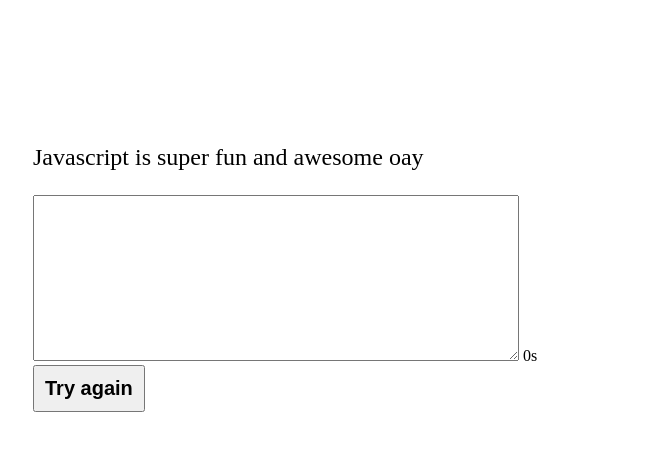
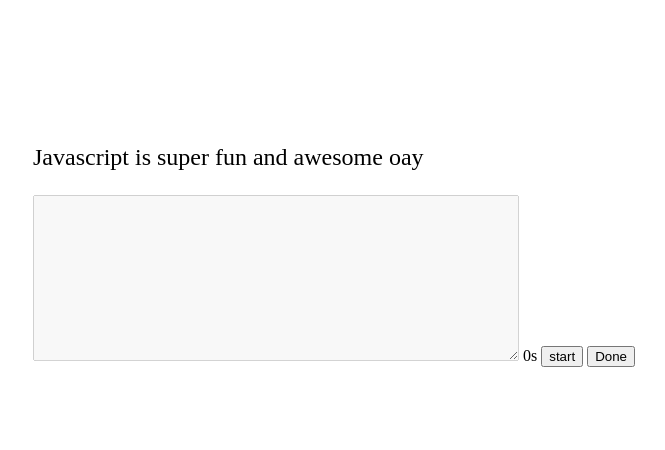
Before and after one commit to Sahilkhanbk/typing-speed-tester, a plain HTML site: page index.html in a window 1280 px wide. Shown: the whole page, without its empty margins (615-1280 px from the left). Drawn offline with Linux system fonts and the light colour scheme.

Commit message:
Update index.html

```diff
--- a/index.html
+++ b/index.html
@@ -13,9 +13,11 @@
     <div class="container">
 
         <p id="target"> Javascript is super fun and awesome oay</p>
-        <textarea name="textarea" id="userv"></textarea>
+        <textarea name="textarea" id="userv" disabled></textarea>
         <time id="timer" datetime="">0s</time>
-        <button class="btn">Try again</button>
+        <button onclick="startGame()" class="start">start</button>
+        <button onclick="endGame()" class="done">Done</button>
+        <span id="result"></span>
 
     </div>
     <script src="script.js"></script>
```
